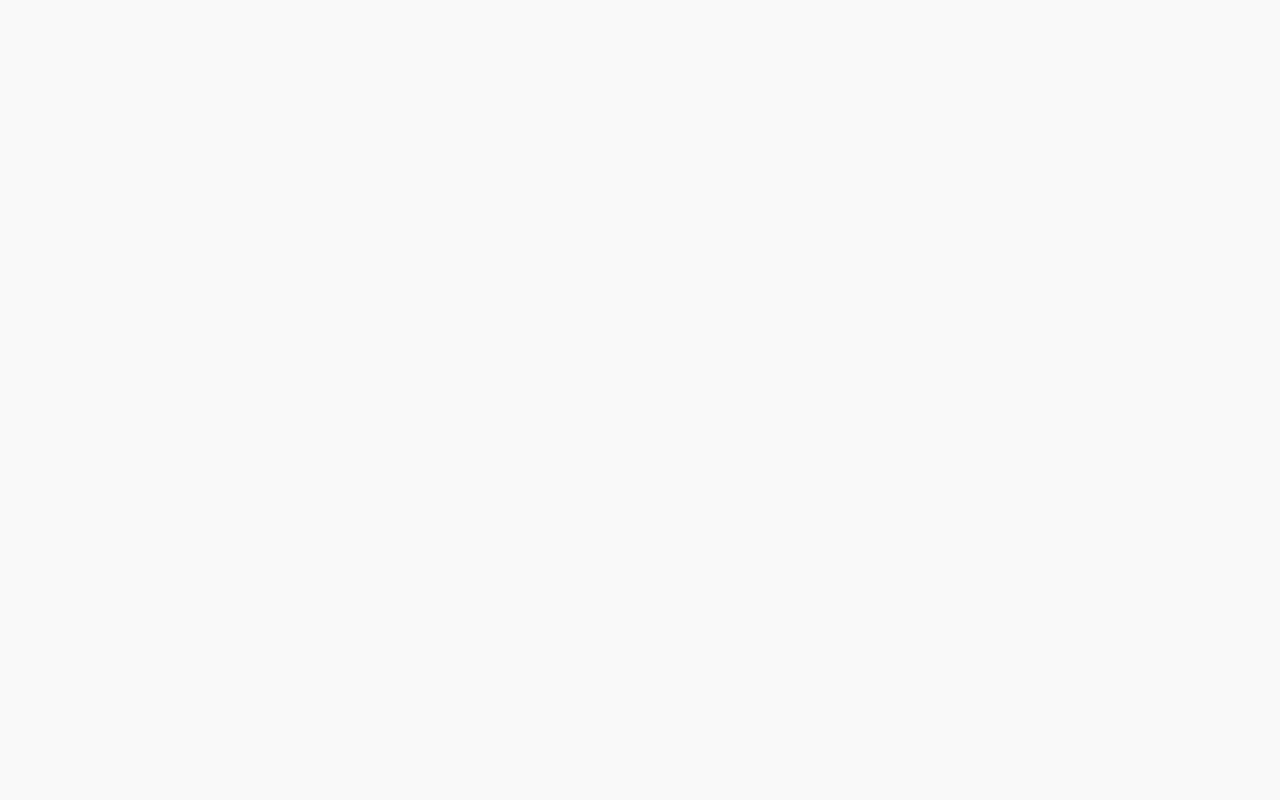
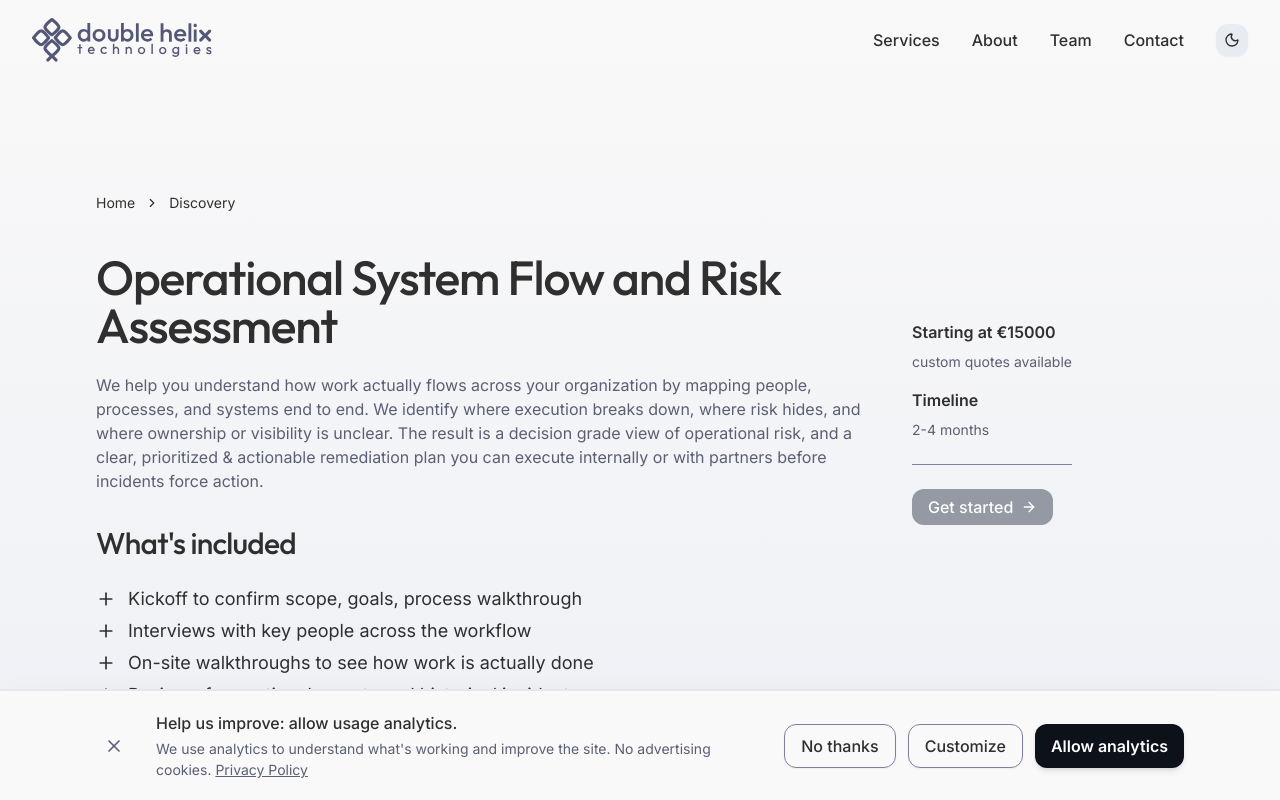
Before and after one commit to Double-Helix-Technologies/Double-Helix-Technologies.github.io, a Next.js app: page /services/operational-workflow-risk-assessment/ in a window 1280 px wide. Before the commit this address had no page. Shown: the top 800 px of the page. Built offline with nearby package versions, Linux system fonts and the light colour scheme.

Commit message:
Introduce SEO-first service routes

```diff
--- a/app/components/Services.tsx
+++ b/app/components/Services.tsx
@@ -26,7 +26,7 @@ export default function Services() {
           defaultValue="integration"
           className="w-full mx-auto border-b border-b-gray-700"
         >
-          {servicesContents.map(({ key, title, description, price }) => (
+          {servicesContents.map(({ key, slug, title, description, price }) => (
             <AccordionItem key={key} value={key} className="w-full">
               <AccordionTrigger>
                 <div className="flex gap-2">
@@ -39,7 +39,7 @@ export default function Services() {
                 <div className="flex flex-row justify-between">
                   <p className="py-2">Starting at <strong>{price}</strong> *</p>
                   <Button variant="secondary">
-                    <Link href={`/services/${key}`}>
+                    <Link href={`/services/${slug}/`}>
                       learn more
                     </Link>
                     <ArrowRight size={11}/>
--- a/app/data/services.ts
+++ b/app/data/services.ts
@@ -2,6 +2,7 @@ export interface Service {
   timeline: string;
   title: string;
   key: string;
+  slug: string;
   description: string;
   price: string;
   items: string[];
@@ -18,6 +19,7 @@ export const servicesContents: Service[] = [
   {
     title: 'Operational System Flow and Risk Assessment',
     key: 'Discovery',
+    slug: 'operational-workflow-risk-assessment',
     description: 'We help you understand how work actually flows across your organization by mapping people, processes, and systems end to end. We identify where execution breaks down, where risk hides, and where ownership or visibility is unclear. The result is a decision grade view of operational risk, and a clear, prioritized & actionable remediation plan you can execute internally or with partners before incidents force action.',
     price: '€15000',
     timeline: '2-4 months',
@@ -53,6 +55,7 @@ export const servicesContents: Service[] = [
   {
     title: 'End-to-end integration design & implementation',
     key: 'Integration',
+    slug: 'system-integrations',
     description: 'We design and implement integrations that ensure data is reliable, complete, and consistent across your application landscape. By connecting systems end to end, we eliminate gaps, reduce manual workarounds, and establish a single source of truth with a clear audit trail. Built-in observability ensures issues are detected early, often before users or customers notice, supporting stable day-to-day operations in complex and regulated environments.',
     price: '€10000',
     timeline: '2-4 months',
@@ -90,6 +93,7 @@ export const servicesContents: Service[] = [
   {
     title: 'Software architecture assessment & future-readiness advisory',
     key: 'Architecture',
+    slug: 'custom-software-development',
     description: 'We assess your current software architecture with a focus on scalability, maintainability, security, and long-term fit. We identify structural risks, technical debt, and growth blockers, then provide clear, pragmatic recommendations to evolve your systems without unnecessary rewrites. The goal is a future-ready architecture that supports business change, integrations, and reliable operations over time.',
     price: '€10 000',
     timeline: '2-4 months',
@@ -125,6 +129,7 @@ export const servicesContents: Service[] = [
   {
     title: 'System observability setup and improvement',
     key: 'System',
+    slug: 'ai-adoption-observability',
     description: 'We design or improve observability so teams can see how workflows, integrations, and systems behave in real life. By making data flows, failures, and bottlenecks visible end to end, we help teams detect issues earlier, reduce downtime, and improve traceability across operations.',
     price: '€5000',
     timeline: '1-2 months',
@@ -160,6 +165,7 @@ export const servicesContents: Service[] = [
   {
     title: 'Compliance & Security',
     key: 'Security',
+    slug: 'ai-governance-compliance',
     description: 'We perform pragmatic security and compliance risk assessments focused on real operational impact. We identify and classify risks across machines, systems, data flows, and integrations, then deliver clear, prioritized recommendations that are practical to implement. Each step produces concrete deliverables that support audit readiness, security posture, and confidence in everyday operations.',
     price: '€7500',
     timeline: '1-2 months',
@@ -193,3 +199,15 @@ export const servicesContents: Service[] = [
     }
   }
 ];
+
+export function getServiceBySlug(slug: string) {
+  return servicesContents.find((service) => service.slug === slug || service.key === slug);
+}
+
+export function isLegacyServiceSlug(service: Service, slug: string) {
+  return slug === service.key;
+}
+
+export function getServicePath(service: Service) {
+  return `/services/${service.slug}/`;
+}
--- a/app/lib/seo.ts
+++ b/app/lib/seo.ts
@@ -173,7 +173,7 @@ export function buildOfferCatalogSchema() {
           name: 'Custom Software Development',
           description:
             'Custom software design, architecture, and delivery for life sciences and healthcare organizations.',
-          url: absoluteUrl('/services/Architecture/')
+          url: absoluteUrl('/services/custom-software-development/')
         }
       },
       {
@@ -183,7 +183,7 @@ export function buildOfferCatalogSchema() {
           name: 'System Integrations & Data Flow Optimization',
           description:
             'System integrations that reduce manual handoffs, remove data bottlenecks, and establish a single source of truth.',
-          url: absoluteUrl('/services/Integration/')
+          url: absoluteUrl('/services/system-integrations/')
         }
       },
       {
@@ -193,7 +193,7 @@ export function buildOfferCatalogSchema() {
           name: 'AI Adoption Solutions',
           description:
             'AI adoption, observability, and governance readiness for operational workflows in regulated environments.',
-          url: absoluteUrl('/services/System/')
+          url: absoluteUrl('/services/ai-adoption-observability/')
         }
       }
     ]
--- a/app/services/[slug]/page.tsx
+++ b/app/services/[slug]/page.tsx
@@ -13,20 +13,21 @@ import {
   BreadcrumbSeparator
 } from '@/app/components/ui/breadcrumb';
 import { Button } from '@/app/components/ui/button';
-import { Service, servicesContents } from '@/app/data/services';
+import { getServiceBySlug, getServicePath, isLegacyServiceSlug, Service, servicesContents } from '@/app/data/services';
 import { Card, CardHeader, CardTitle } from '@/app/components/ui/card';
 import { Separator } from '@/app/components/ui/separator';
 import { absoluteUrl, buildBreadcrumbSchema, buildMetadata, siteConfig } from '@/app/lib/seo';
 
 export async function generateStaticParams() {
-  return servicesContents.map((service: Service) => ({
-    slug: service.key
-  }));
+  return servicesContents.flatMap((service: Service) => ([
+    { slug: service.slug },
+    { slug: service.key }
+  ]));
 }
 
 export async function generateMetadata({ params }: { params: Promise<{ slug: string }> }): Promise<Metadata> {
   const { slug } = await params;
-  const service = servicesContents.find((item) => item.key === slug);
+  const service = getServiceBySlug(slug);
 
   if (!service) {
     return buildMetadata({
@@ -36,23 +37,28 @@ export async function generateMetadata({ params }: { params: Promise<{ slug: str
     });
   }
 
+  const canonicalPath = getServicePath(service);
+  const isLegacySlug = isLegacyServiceSlug(service, slug);
+
   return buildMetadata({
     title: service.seo.title,
     description: service.seo.description,
-    path: `/services/${service.key}/`,
-    keywords: service.seo.keywords
+    path: canonicalPath,
+    keywords: service.seo.keywords,
+    noIndex: isLegacySlug
   });
 }
 
 export default async function CaseStudyPage({ params }: { params: Promise<{ slug: string }> }) {
   const { slug } = await params;
-  const service = servicesContents.find((s) => s.key === slug);
+  const service = getServiceBySlug(slug);
 
   if (!service) {
     notFound();
   }
 
-  const link = `/services/${service.key}`;
+  const link = getServicePath(service);
+  const isLegacySlug = isLegacyServiceSlug(service, slug);
   const breadcrumbStructuredData = buildBreadcrumbSchema([
     { name: 'Home', path: '/' },
     { name: service.title, path: link }
@@ -138,6 +144,13 @@ export default async function CaseStudyPage({ params }: { params: Promise<{ slug
           type="application/ld+json"
           dangerouslySetInnerHTML={{ __html: JSON.stringify(breadcrumbStructuredData) }}
         />
+        {isLegacySlug ? (
+          <script
+            dangerouslySetInnerHTML={{
+              __html: `window.location.replace(${JSON.stringify(link)});`
+            }}
+          />
+        ) : null}
         <Navigation/>
 
         <section className="top-section bg-gradient-to-b from-background to-background-alt ">
--- a/app/sitemap.ts
+++ b/app/sitemap.ts
@@ -1,6 +1,6 @@
 import type { MetadataRoute } from 'next';
 import { caseStudies } from './data/caseStudies';
-import { servicesContents } from './data/services';
+import { getServicePath, servicesContents } from './data/services';
 import { absoluteUrl } from './lib/seo';
 
 export const dynamic = 'force-static';
@@ -13,7 +13,7 @@ export default function sitemap(): MetadataRoute.Sitemap {
     '/operational-flow-risk-assessment/'
   ];
 
-  const serviceRoutes = servicesContents.map((service) => `/services/${service.key}/`);
+  const serviceRoutes = servicesContents.map((service) => getServicePath(service));
   const caseStudyRoutes = caseStudies.map((study) => `/case-studies/${study.slug}/`);
 
   return [...staticRoutes, ...serviceRoutes, ...caseStudyRoutes].map((route) => ({
```
Also changed, not shown: 1 other file (tests, documents, lock files or other folders).
